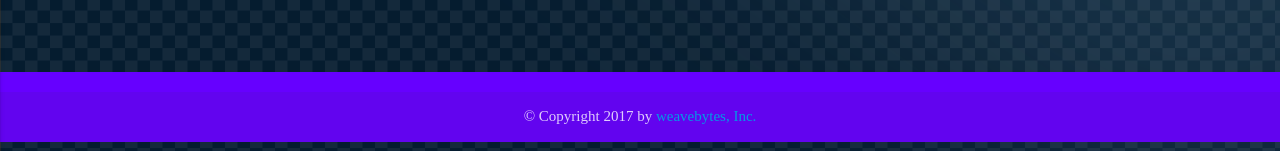
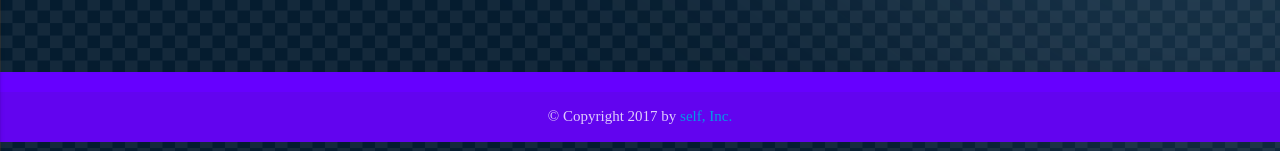
Before and after one commit to incomparable1142/Gaurav-speechtest, a Python web app: template templates/candidate/exam.html in a window 1280 px wide. Shown: the part 649-800 px from the top of the page. Run offline with Jinja, Linux system fonts and the light colour scheme; the template is opened without the code that fills it, so the values that code supplies are empty; some libraries are stand-ins or nearby versions.

Commit message:
Update base.html

```diff
--- a/templates/candidate/base.html
+++ b/templates/candidate/base.html
@@ -86,7 +86,7 @@
             <div class="container">
            <center>
 
-      &copy; Copyright 2017 by <a search_companyhref="http://www.weavebytes.com/wbmain/index.php">weavebytes, Inc.</a>
+      &copy; Copyright 2017 by <a search_companyhref="#">self, Inc.</a>
         </center>
             </div>
           </div>
```
